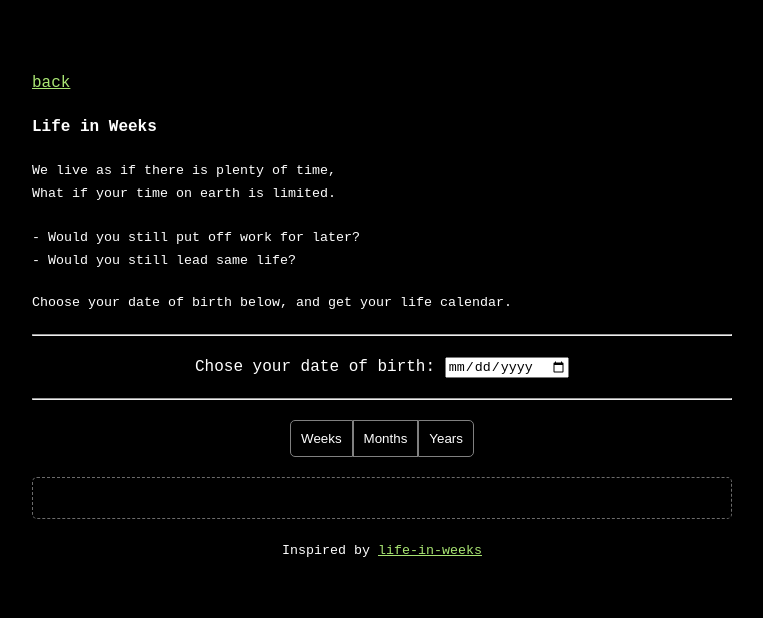
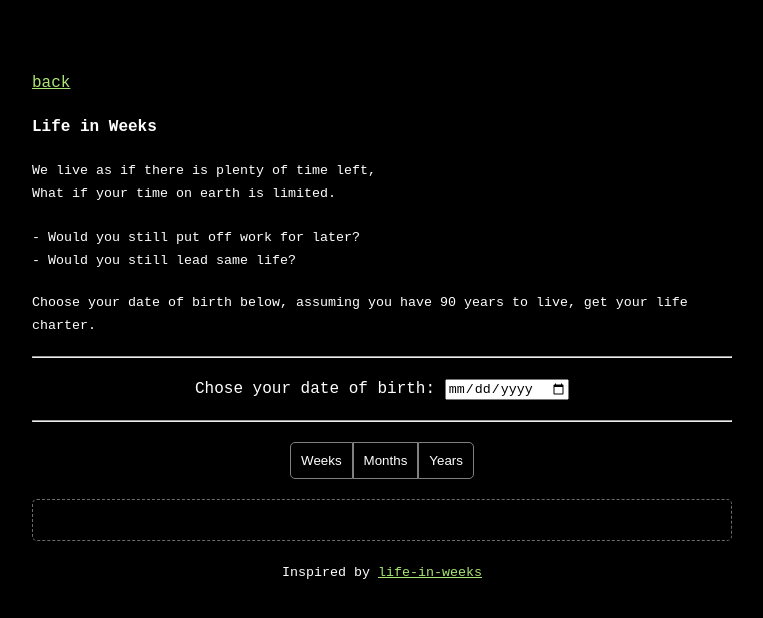
Before and after one commit to VallarasuS/Vallarasu.in, a Jekyll site: the page docs/r/life-in-weeks.html, which Jekyll copies as it is, in a window 1280 px wide. Shown: the top 618 px of the page, without its empty margins (258-1021 px from the left). Built offline with Jekyll 4.4.1, drawn with Linux system fonts in a browser that asks for light colours.

Commit message:
Update life-in-weeks.html

```diff
--- a/docs/r/life-in-weeks.html
+++ b/docs/r/life-in-weeks.html
@@ -90,7 +90,7 @@
             <h4> Life in Weeks </h4>
 
             <span style="font-size: smaller;">
-                We live as if there is plenty of time, <br>
+                We live as if there is plenty of time left, <br>
                 What if your time on earth is limited. <br>
                 <br>
                 - Would you still put off work for later? <br>
@@ -99,7 +99,7 @@
 
             <div style="margin: 20px 0px;">
                 <span style="font-size: smaller;">
-                    Choose your date of birth below, and get your life calendar.
+                    Choose your date of birth below, assuming you have 90 years to live, get your life charter.
                 </span>
             </div>
 
```
